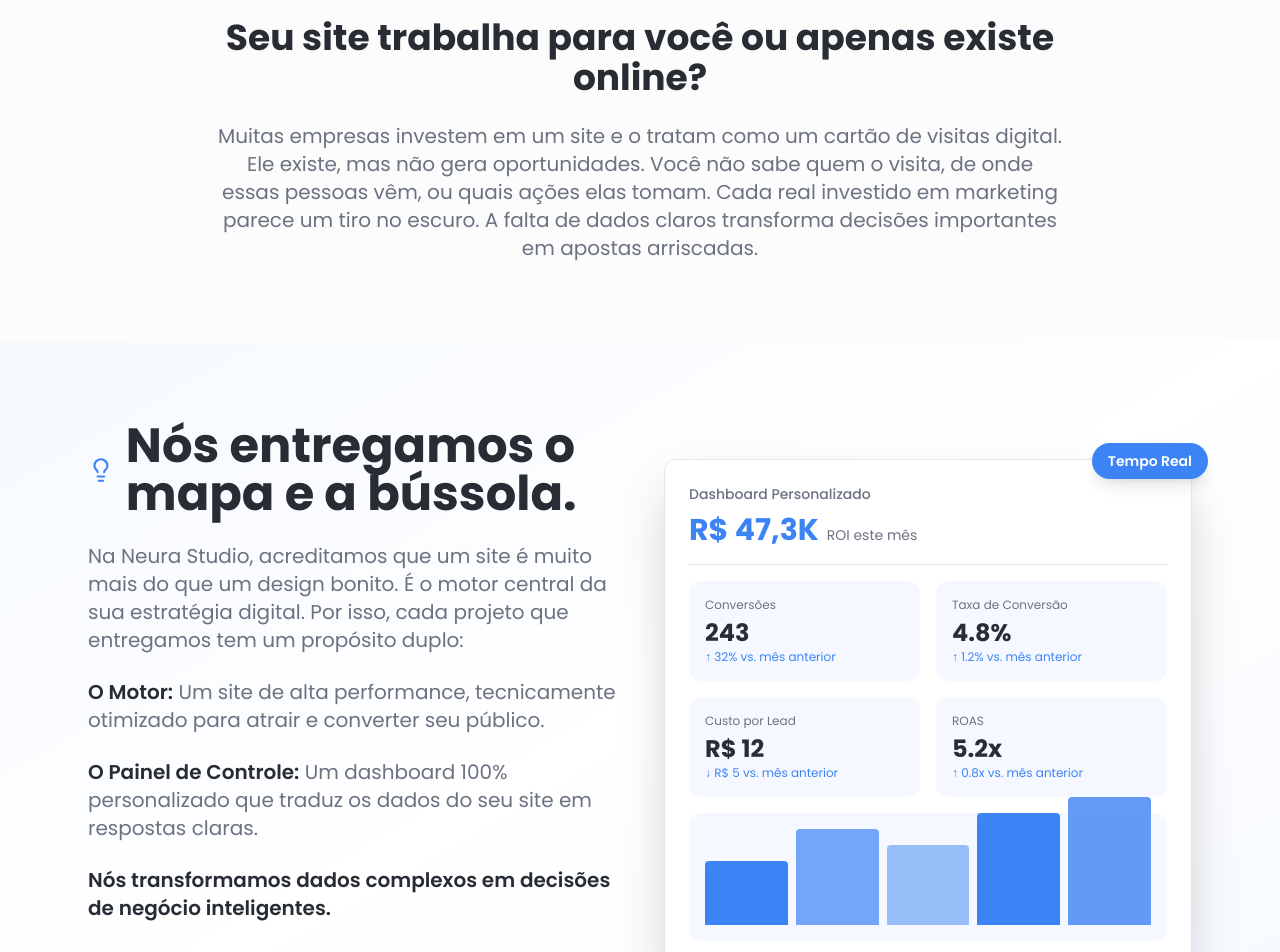
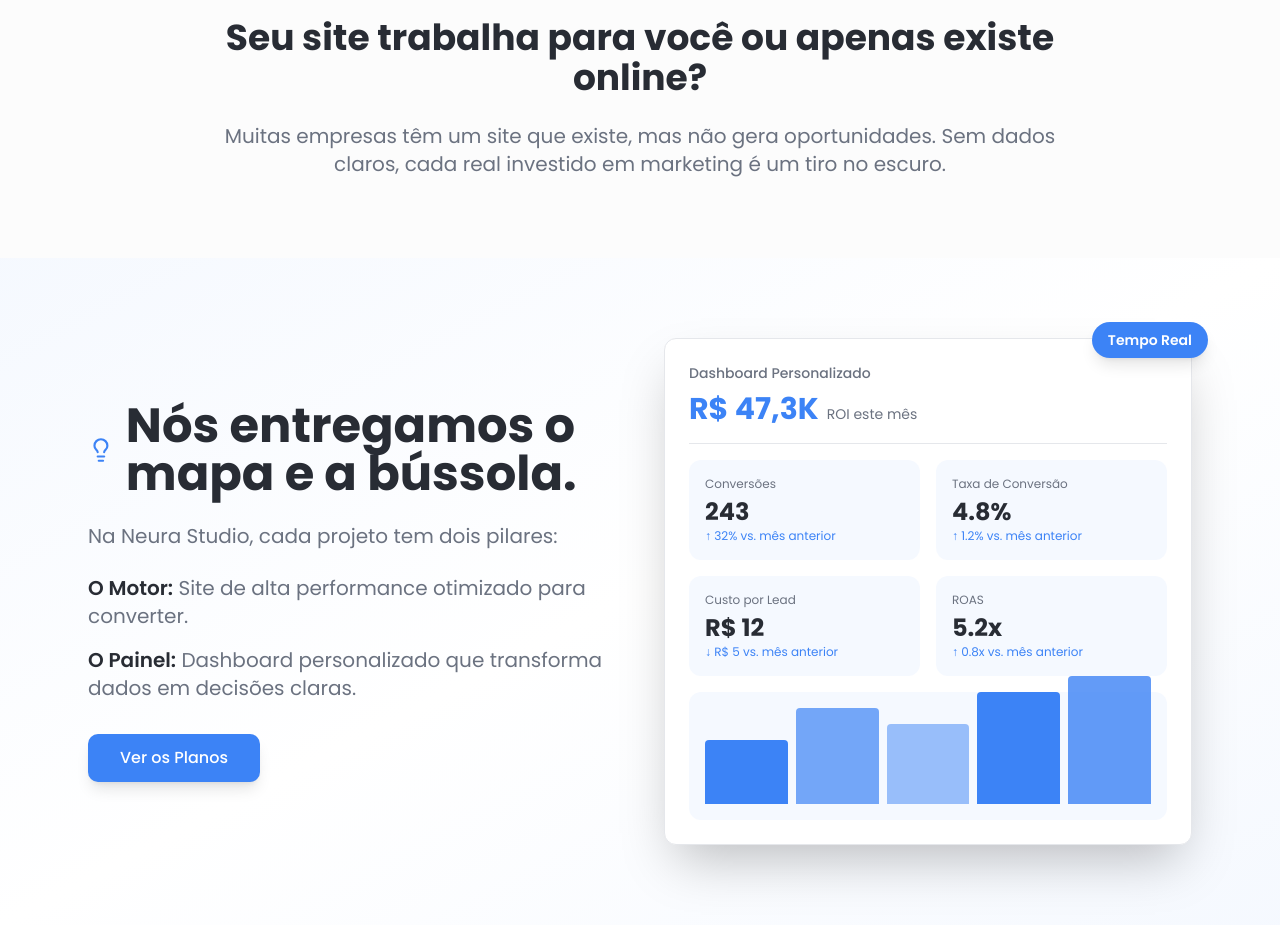
Before and after one commit to neurastudioia-oss/neura-ai-craft, a React (Vite) app: page / in a window 1280 px wide. Shown: the part 980-1932 px from the top of the page. Built offline with nearby package versions, Linux system fonts and the light colour scheme; the HTML template or start-up script is replaced by a standard one.

Commit message:
Refactor: Simplify website text content

```diff
--- a/src/components/ContactForm.tsx
+++ b/src/components/ContactForm.tsx
@@ -54,7 +54,7 @@ const ContactForm = () => {
             Pronto para parar de adivinhar e começar a decidir com clareza?
           </h2>
           <p className="text-xl text-muted-foreground max-w-3xl mx-auto">
-            Chega de incertezas. Sua empresa merece uma presença digital que não apenas impressiona, mas que informa e gera resultados que você pode ver. Vamos conversar sobre como a Neura Studio pode construir seu ambiente de crescimento.
+            Vamos construir seu ambiente de crescimento com clareza total sobre seus resultados.
           </p>
         </div>
 
--- a/src/components/Problem.tsx
+++ b/src/components/Problem.tsx
@@ -11,7 +11,7 @@ const Problem = () => {
           Seu site trabalha para você ou apenas existe online?
         </h2>
         <p className="text-lg md:text-xl text-muted-foreground leading-relaxed">
-          Muitas empresas investem em um site e o tratam como um cartão de visitas digital. Ele existe, mas não gera oportunidades. Você não sabe quem o visita, de onde essas pessoas vêm, ou quais ações elas tomam. Cada real investido em marketing parece um tiro no escuro. A falta de dados claros transforma decisões importantes em apostas arriscadas.
+          Muitas empresas têm um site que existe, mas não gera oportunidades. Sem dados claros, cada real investido em marketing é um tiro no escuro.
         </p>
       </div>
     </section>
--- a/src/components/Solution.tsx
+++ b/src/components/Solution.tsx
@@ -15,19 +15,15 @@ const Solution = () => {
             </div>
 
             <p className="text-lg md:text-xl text-muted-foreground leading-relaxed mb-6">
-              Na Neura Studio, acreditamos que um site é muito mais do que um design bonito. É o motor central da sua estratégia digital. Por isso, cada projeto que entregamos tem um propósito duplo:
+              Na Neura Studio, cada projeto tem dois pilares:
             </p>
 
-            <p className="text-lg md:text-xl text-muted-foreground leading-relaxed mb-6">
-              <span className="text-foreground font-semibold">O Motor:</span> Um site de alta performance, tecnicamente otimizado para atrair e converter seu público.
+            <p className="text-lg md:text-xl text-muted-foreground leading-relaxed mb-4">
+              <span className="text-foreground font-semibold">O Motor:</span> Site de alta performance otimizado para converter.
             </p>
 
-            <p className="text-lg md:text-xl text-muted-foreground leading-relaxed mb-6">
-              <span className="text-foreground font-semibold">O Painel de Controle:</span> Um dashboard 100% personalizado que traduz os dados do seu site em respostas claras.
-            </p>
-
-            <p className="text-lg md:text-xl text-foreground font-semibold leading-relaxed mb-8">
-              Nós transformamos dados complexos em decisões de negócio inteligentes.
+            <p className="text-lg md:text-xl text-muted-foreground leading-relaxed mb-8">
+              <span className="text-foreground font-semibold">O Painel:</span> Dashboard personalizado que transforma dados em decisões claras.
             </p>
 
             <a
--- a/src/components/Testimonials.tsx
+++ b/src/components/Testimonials.tsx
@@ -10,7 +10,7 @@ const Testimonials = () => {
             Clareza que gera resultados para nossos parceiros.
           </h2>
           <p className="text-xl text-muted-foreground max-w-3xl mx-auto">
-            Peça depoimentos que foquem na transformação. Em vez de "Adorei o site", busque por algo como: "Antes da Neura Studio, eu não fazia ideia se meu marketing funcionava. Hoje, eu abro o dashboard toda manhã e sei exatamente de onde vêm meus clientes e qual o retorno do meu investimento."
+            Veja o que nossos parceiros dizem sobre trabalhar com dados claros.
           </p>
         </div>
 
```
